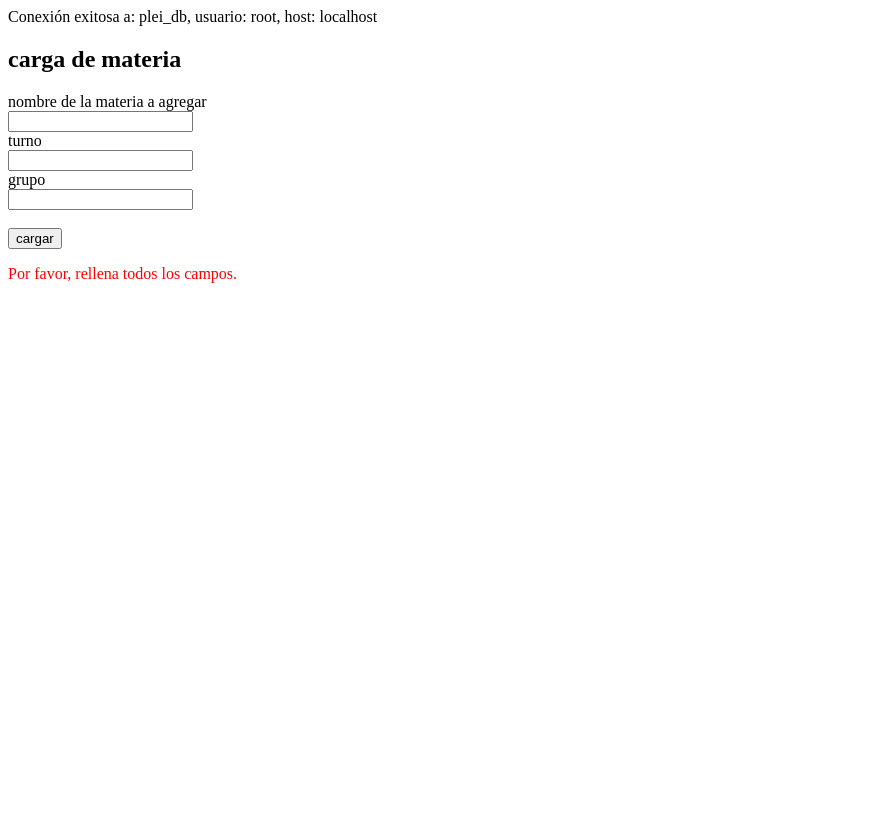
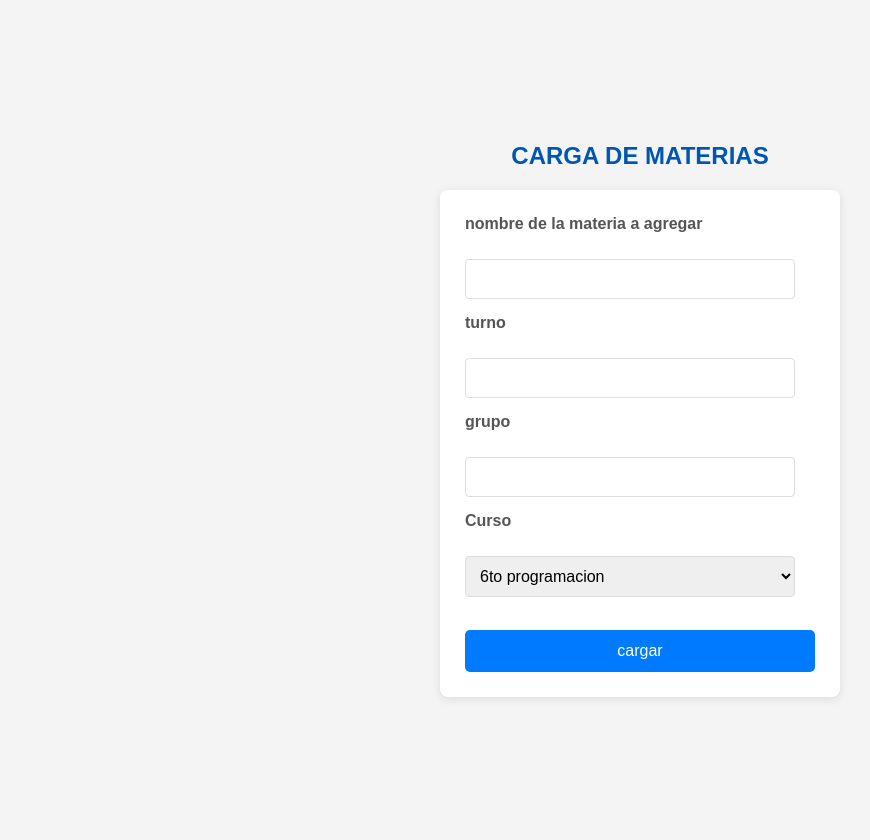
Before and after one commit to pepsismo/plei-eest1, a PHP site: page /alta-materias.php in a window 1280 px wide. Shown: the whole page, without its empty margins (0-870 px from the left). Before the commit the page ends 283 px from the top, so only its background shows below. Run offline with PHP 8.4, Linux system fonts and the light colour scheme.

Commit message:
trabajo terminado 27/06

```diff
--- a/alta-materias.php
+++ b/alta-materias.php
@@ -9,9 +9,6 @@ if(!empty($nombre) && !empty($turno) && !empty($grupo)){
     mysqli_query($conn, "INSERT INTO materias (nombre_materia, turno, grupo, id_persona, id_curso)
     VALUES ('$nombre', '$turno', '$grupo', 1, 1);");
     mysqli_close($conn);
-    // Opcional: podrías agregar una redirección o un mensaje de éxito aquí.
-    // header("Location: alguna_pagina_de_exito.php");
-    // exit();
 }
 ?>
 <!DOCTYPE html>
@@ -19,22 +16,22 @@ if(!empty($nombre) && !empty($turno) && !empty($grupo)){
 <head>
     <meta charset="UTF-8">
     <meta name="viewport" content="width=device-width, initial-scale=1.0">
+    <link rel="stylesheet" href="styles.css">
     <title>Document</title>
 </head>
 <body>
-    <h2>carga de materia</h2>
+    <h2>CARGA DE MATERIAS</h2>
     <form action="" method="post"> <label for="nombre_materia">nombre de la materia a agregar</label> <br>
         <input type="text" name="nombre_materia" id="nombre_materia" value="<?php echo htmlspecialchars($nombre); ?>"><br>
         <label for="turno">turno</label><br>
         <input type="text" name="turno" id="turno" value="<?php echo htmlspecialchars($turno); ?>"><br>
         <label for="grupo">grupo</label><br>
-        <input type="number" name="grupo" id="grupo" value="<?php echo htmlspecialchars($grupo); ?>"><br><br>
+        <input type="number" name="grupo" id="grupo" value="<?php echo htmlspecialchars($grupo); ?>"><br>
+        <label for="curso">Curso</label><br>
+        <select name="curso" id="curso">
+            <option value="1">6to programacion</option>
+        </select><br><br>
         <input type="submit" value="cargar">
     </form>
-    <?php
-    if (isset($_POST['submit']) && empty($nombre) || empty($turno) || empty($grupo)) {
-        echo "<p style='color: red;'>Por favor, rellena todos los campos.</p>";
-    }
-    ?>
 </body>
 </html>
--- a/alta-modalidad.php
+++ b/alta-modalidad.php
@@ -6,9 +6,6 @@ $nombre = $_POST['nombre-modalidad'] ?? ''; // Usamos el operador ?? para evitar
 if(!empty($nombre)){
     mysqli_query($conn, "INSERT INTO modalidad (moda) VALUES ('$nombre');");
     mysqli_close($conn);
-    // Opcional: podrías agregar una redirección o un mensaje de éxito aquí.
-    // header("Location: alguna_pagina_de_exito.php");
-    // exit();
 }
 ?>
 <!DOCTYPE html>
@@ -16,10 +13,11 @@ if(!empty($nombre)){
 <head>
     <meta charset="UTF-8">
     <meta name="viewport" content="width=device-width, initial-scale=1.0">
+    <link rel="stylesheet" href="styles.css">
     <title>Document</title>
 </head>
 <body>
-    <h2>carga de modalidad</h2>
+    <h2>CARGA DE MODALIDAD</h2>
     <form action="" method="post"> <label for="nombre-modalidad">nombre de la modalidad a agregar</label> <br>
         <input type="text" name="nombre-modalidad" id="nombre-modalidad" value="<?php echo htmlspecialchars($nombre); ?>"><br><br>
         <input type="submit" value="cargar">
--- a/alta-roles.php
+++ b/alta-roles.php
@@ -6,9 +6,6 @@ $rol = $_POST['rol'] ?? ''; // Usamos el operador ?? para evitar errores si no s
 if(!empty($rol)){
     mysqli_query($conn, "INSERT INTO roles (rol) VALUES ('$rol');");
     mysqli_close($conn);
-    // Opcional: podrías agregar una redirección o un mensaje de éxito aquí.
-    // header("Location: alguna_pagina_de_exito.php");
-    // exit();
 }
 ?>
 <!DOCTYPE html>
@@ -20,7 +17,7 @@ if(!empty($rol)){
     <title>Document</title>
 </head>
 <body>
-    <h2>carga de roles</h2>
+    <h2>CARGA DE ROLES</h2>
     <form action="" method="post"> <label for="rol">rol a agregar</label><br>
         <input type="text" name="rol" id="rol" value="<?php echo htmlspecialchars($rol); ?>"><br><br>
         <input type="submit" value="cargar">
--- a/alta-tipos-personas.php
+++ b/alta-tipos-personas.php
@@ -6,9 +6,6 @@ $tipo = $_POST['tipo'] ?? ''; // Usamos el operador ?? para evitar errores si no
 if(!empty($tipo)){
     mysqli_query($conn, "INSERT INTO tipos_personas (tipo) VALUES ('$tipo');");
     mysqli_close($conn);
-    // Opcional: podrías agregar una redirección o un mensaje de éxito aquí.
-    // header("Location: alguna_pagina_de_exito.php");
-    // exit();
 }
 ?>
 <!DOCTYPE html>
@@ -16,10 +13,11 @@ if(!empty($tipo)){
 <head>
     <meta charset="UTF-8">
     <meta name="viewport" content="width=device-width, initial-scale=1.0">
+    <link rel="stylesheet" href="styles.css">
     <title>Document</title>
 </head>
 <body>
-    <h2>carga de tipo de personas</h2>
+    <h2>CARGA DE TIPOS DE PERSONAS</h2>
     <form action="" method="post"> <label for="tipo">tipo de persona a agregar</label><br>
         <input type="text" name="tipo" id="tipo" value="<?php echo htmlspecialchars($tipo); ?>"><br><br>
         <input type="submit" value="cargrar">
--- a/conexion.php
+++ b/conexion.php
@@ -10,6 +10,6 @@ $conn = mysqli_connect($host, $usuario, $contrasena, $base_de_datos);
 if (!$conn) {
 die("Conexión fallida: ".mysqli_connect_error());
 }else{
-echo "Conexión exitosa a: {$base_de_datos}, usuario: {$usuario}, host: {$host} <br>";
+//echo "Conexión exitosa a: {$base_de_datos}, usuario: {$usuario}, host: {$host} <br>";
 }
 ?>
--- a/registro.php
+++ b/registro.php
@@ -72,7 +72,8 @@ placeholder="E-Mail" value="<?php echo htmlspecialchars($mail); ?>"><br><br>
 <input type="text" id="usuario" name="usuario"
 placeholder="Usuario" value="<?php echo htmlspecialchars($usuario); ?>"><br><br>
 <input type="password" id="passwd" name="passwd"
-placeholder="Contraseña" value=""><br><br> <input type="submit" value="Registrar">
+placeholder="Contraseña" value=""><br><br>
+<input type="submit" value="Registrar">
 </form>
 </body>
 </html>
--- a/style.css
+++ b/style.css
@@ -222,3 +222,7 @@ body {
         font-size: 1rem;
     }
 }
+
+.fa-brands{
+    margin-left: 100px;
+}
--- /dev/null
+++ b/styles.css
@@ -0,0 +1,108 @@
+/* General Body Styles */
+body {
+    font-family: Arial, sans-serif;
+    background-color: #f4f4f4;
+    color: #333;
+    margin: 0;
+    padding: 20px;
+    display: flex;
+    flex-direction: column;
+    align-items: center;
+    justify-content: center;
+    min-height: 100vh;
+}
+
+/* Heading Styles */
+h2 {
+    color: #0056b3;
+    margin-bottom: 20px;
+}
+
+h3{
+    text-align: center;
+}
+
+/* Form Container Styles */
+form {
+    background-color: #fff;
+    padding: 25px;
+    border-radius: 8px;
+    box-shadow: 0 2px 10px rgba(0, 0, 0, 0.1);
+    width: 100%;
+    max-width: 400px;
+    box-sizing: border-box;
+    margin-bottom: 20px;
+}
+
+/* Label Styles */
+label {
+    display: block;
+    margin-bottom: 8px;
+    font-weight: bold;
+    color: #555;
+}
+
+/* Input Field Styles (text, number, email, password) */
+input[type="text"],
+input[type="number"],
+input[type="email"],
+input[type="password"],
+select {
+    width: calc(100% - 20px); /* Account for padding */
+    padding: 10px;
+    margin-bottom: 15px;
+    border: 1px solid #ddd;
+    border-radius: 4px;
+    box-sizing: border-box;
+    font-size: 16px;
+}
+
+/* Focus styles for inputs */
+input[type="text"]:focus,
+input[type="number"]:focus,
+input[type="email"]:focus,
+input[type="password"]:focus,
+select:focus {
+    border-color: #007bff;
+    outline: none;
+    box-shadow: 0 0 5px rgba(0, 123, 255, 0.3);
+}
+
+/* Submit Button Styles */
+input[type="submit"] {
+    background-color: #007bff;
+    color: white;
+    padding: 12px 20px;
+    border: none;
+    border-radius: 5px;
+    cursor: pointer;
+    font-size: 16px;
+    transition: background-color 0.3s ease;
+    width: 100%;
+}
+
+input[type="submit"]:hover {
+    background-color: #0056b3;
+}
+
+/* Error Message Styles */
+p.error-message { /* Using a class for specific error messages */
+    color: red;
+    background-color: #ffe6e6;
+    border: 1px solid red;
+    padding: 10px;
+    border-radius: 4px;
+    margin-top: 15px;
+    text-align: center;
+}
+
+/* Success Message Styles */
+p.success-message { /* Using a class for specific success messages */
+    color: green;
+    background-color: #e6ffe6;
+    border: 1px solid green;
+    padding: 10px;
+    border-radius: 4px;
+    margin-top: 15px;
+    text-align: center;
+}
```
Also changed, not shown: alta-alumno-curso.php (added, +34 -0 lines), alta-cursos.php (+19 -4 lines), alta-secciones.php (added, +27 -0 lines), index.html (+9 -4 lines).
